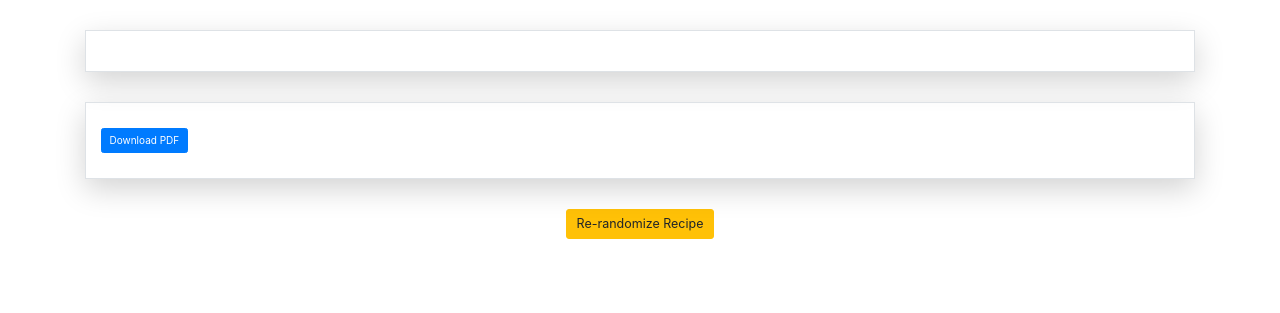
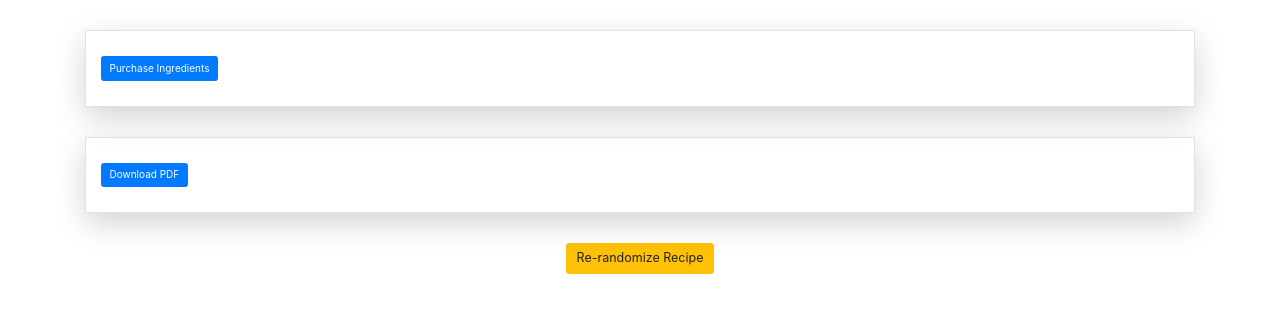
Before and after one commit to alfredzhuang/recipe-randomizer, a Flask app: page /recipe in a window 1280 px wide. Shown: the top 313 px of the page. Run offline with Flask 2, Linux system fonts and the light colour scheme; data that the repository does not hold is empty; some libraries are stand-ins or nearby versions.

Commit message:
add purchase ingredients option

```diff
--- a/server.py
+++ b/server.py
@@ -2,6 +2,10 @@
 from flask_bootstrap import Bootstrap
 import requests
 from fpdf import FPDF
+from selenium import webdriver
+from selenium.webdriver.common.keys import Keys
+from selenium.common.exceptions import NoSuchElementException
+import time
 
 MEAL_DB_URL = "https://www.themealdb.com/api/json/v1/1/random.php"
 
@@ -35,6 +39,32 @@
     instructions = instructions.replace(u'\u2019', "'")
 
 
+def automated_cart(list_of_ingredients):
+    chrome_drive_path = "C:\Development\chromedriver.exe"
+    driver = webdriver.Chrome(executable_path=chrome_drive_path)
+    driver.maximize_window()
+    driver.get("https://www.walmart.com/grocery")
+    time.sleep(2)
+    close_button = driver.find_element_by_xpath("html/body/div[2]/div/div/div/button")
+    close_button.click()
+    for ingredient in list_of_ingredients:
+        try:
+            search_field = driver.find_element_by_xpath("//*[@id='searchForm']/input")
+            search_field.send_keys(str(ingredient))
+            search_field.send_keys(Keys.ENTER)
+
+            time.sleep(2)
+            first_item = driver.find_element_by_class_name("AddToCart__addToCart___D6vAa")
+            first_item.click()
+
+            clear_button = driver.find_element_by_xpath("//*[@id='searchForm']/button[1]")
+            clear_button.click()
+        except NoSuchElementException:
+            print("Couldn't find the ingredient")
+            continue
+    time.sleep(600)
+
+
 @app.route("/")
 def home():
     return render_template('index.html')
@@ -54,5 +84,12 @@
     return render_template('recipe.html', name=name, category=category, area=area, ingredients=ingredients, instructions=instructions)
 
 
+@app.route("/add-to-cart", methods=["POST"])
+def add_to_cart():
+    global name, category, area, ingredients, instructions
+    automated_cart(ingredients)
+    return render_template('recipe.html', name=name, category=category, area=area, ingredients=ingredients, instructions=instructions)
+
+
 if __name__ == "__main__":
     app.run(debug=True)
--- a/templates/recipe.html
+++ b/templates/recipe.html
@@ -10,6 +10,11 @@
 		{% for ingredient in ingredients %}
 		<p>{{ ingredient }}</p>
 		{% endfor %}
+		<div class="my-3">
+			<form name="add-to-cart" id="add-to-cart" action="{{ url_for('add_to_cart') }}" method="post" novalidate>
+				<button type="submit" class="btn btn-primary" id="addToCartButton">Purchase Ingredients</button>
+			</form>
+		</div>
 	</div>
 </div>
 
```
